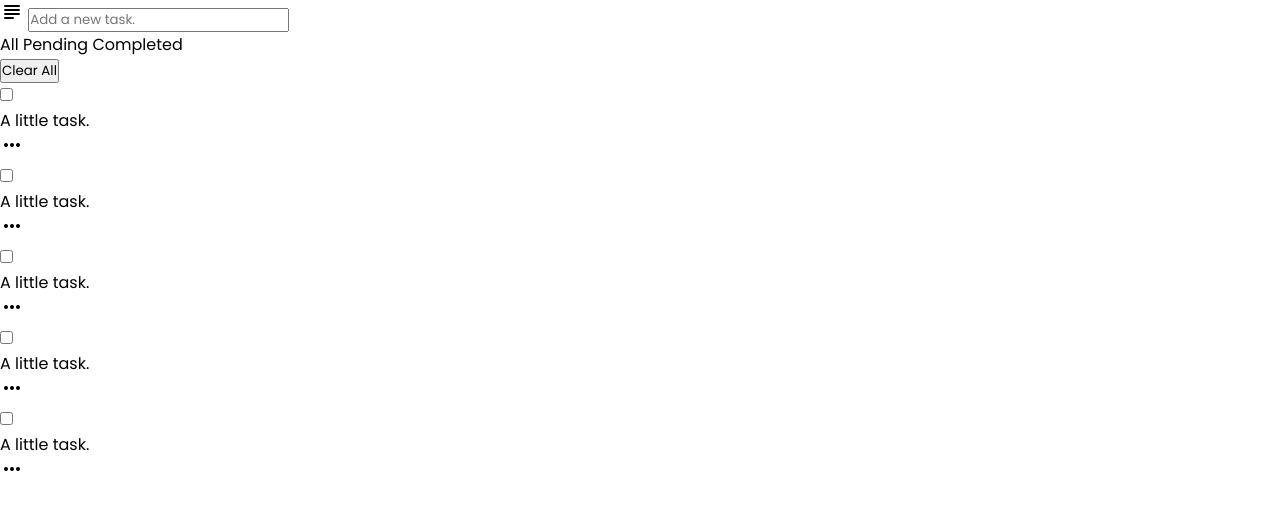
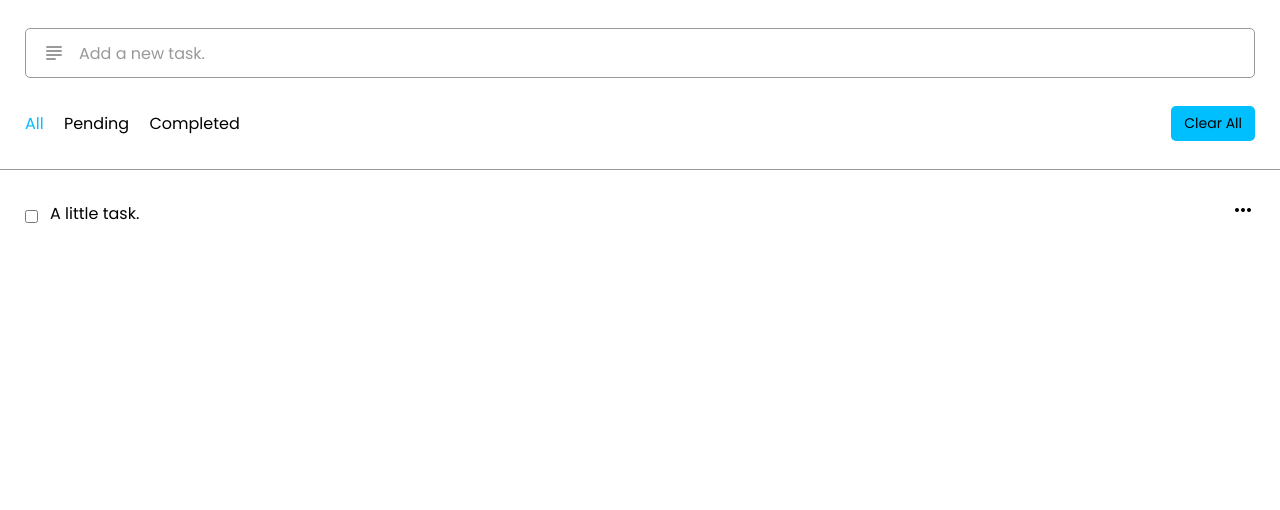
Before and after one commit to deltour-hugo/To-Do, a plain HTML site: page index.html in a window 1280 px wide. Drawn offline with Linux system fonts and the light colour scheme.

Commit message:
Updating style.

```diff
--- a/app.css
+++ b/app.css
@@ -19,7 +19,15 @@
 }
 
 :root {
+    --color-primary: #00BFFF;
     --color-light: #FFFFFF;
+    --color-lighter: #F1F1F1;
+    --color-contrast: #999999;
+    --distance-horiz: 25px;
+    --distance-vert: 28px;
+    --border-radius: 5px;
+    --font-current: 16px;
+    --duration: .3s;
 }
 
 * {
@@ -30,11 +38,152 @@
 }
 
 body {
+    overflow: hidden;
     background: var(--color-light);
+}
+
+body::-webkit-scrollbar {
+    width: 7px;
+    background: var(--color-contrast);
 }
 
 .container {
     height: 100vh;
     width: 100vw;
+    padding: var(--distance-vert) 0;
     background: var(--color-light);
 }
+
+.task-input {
+    height: 50px;
+    padding: 0 var(--distance-horiz);
+    position: relative;
+}
+
+.task-input i {
+    position: absolute;
+    top: 50%;
+    transform: translate(17px, -50%);
+    color: var(--color-contrast);
+}
+
+.task-input input {
+    height: 100%;
+    width: 100%;
+    outline: none;
+    font-size: var(--font-current);
+    border: 1px solid var(--color-contrast);
+    border-radius: var(--border-radius);
+    padding: 0 20px 0 53px;
+}
+
+.task-input input::placeholder {
+    color: var(--color-contrast);
+}
+
+.task-input input:focus {
+    border: 1px solid var(--color-primary);
+}
+
+.controls, li {
+    display: flex;
+    justify-content: space-between;
+    align-items: center;
+}
+
+.controls {
+    padding: var(--distance-vert) var(--distance-horiz);
+    border-bottom: 1px solid var(--color-contrast);
+}
+
+.filters span {
+    margin: 0 8px;
+    font-size: var(--font-current);
+    cursor: pointer;
+}
+
+.filters span:first-child {
+    margin-left: 0;
+}
+
+.filters span.active {
+    color: var(--color-primary);
+}
+
+.controls .clear-btn {
+    padding: 7px 13px;
+    outline: none;
+    font-size: 14px;
+    background: var(--color-primary);
+    border: none;
+    border-radius: var(--border-radius);
+    cursor: pointer;
+}
+
+.task-box {
+    margin: var(--distance-vert) var(--distance-horiz);
+}
+
+.task-box .task {
+    list-style: none;
+    font-size: var(--font-current);
+    margin-bottom: var(--distance-vert);
+    padding-bottom: var(--distance-vert);
+    border-bottom: 1px solid var(--color-contrast);
+}
+
+.task-box .task:last-child {
+    margin-bottom: 0;
+    padding-bottom: 0;
+    border-bottom: 0;
+}
+
+.task label {
+    display: flex;
+}
+
+.task label input {
+    margin-top: 6px;
+    margin-right: 12px;
+}
+
+.task .settings {
+    cursor: pointer;
+    position: relative;
+}
+
+.settings .task-menu {
+    position: absolute;
+    right: -5px;
+    padding: 5px 0;
+    border-radius: var(--border-radius);
+    box-shadow: 0 0 6px var(--color-contrast);
+    transform: scale(0);
+    transform-origin: top right;
+    transition: transform var(--duration) ease;
+    z-index: 2;
+}
+
+.settings:hover .task-menu {
+    transform: scale(1);
+}
+
+.task-menu li {
+    height: 25px;
+    font-size: var(--font-current);
+    margin-bottom: 2px;
+    padding: 17px 15px;
+    justify-content: flex-start;
+}
+
+.task-menu li:last-child {
+    margin-bottom: 0;
+}
+
+.task-menu li:hover {
+    background: var(--color-lighter);
+}
+
+.task-menu li i {
+    padding-right: 8px;
+}
--- a/index.html
+++ b/index.html
@@ -15,7 +15,7 @@
         </div>
         <div class="controls">
             <div class="filters">
-                <span id="all">All</span>
+                <span id="all" class="active">All</span>
                 <span id="pending">Pending</span>
                 <span id="completed">Completed</span>
             </div>
@@ -29,46 +29,10 @@
                 </label>
                 <div class="settings">
                     <i class="material-icons-round">more_horiz</i>
-                </div>
-            </li>
-
-            <li class="task">
-                <label for="1">
-                    <input type="checkbox" id="1">
-                    <p>A little task.</p>
-                </label>
-                <div class="settings">
-                    <i class="material-icons-round">more_horiz</i>
-                </div>
-            </li>
-
-            <li class="task">
-                <label for="1">
-                    <input type="checkbox" id="1">
-                    <p>A little task.</p>
-                </label>
-                <div class="settings">
-                    <i class="material-icons-round">more_horiz</i>
-                </div>
-            </li>
-
-            <li class="task">
-                <label for="1">
-                    <input type="checkbox" id="1">
-                    <p>A little task.</p>
-                </label>
-                <div class="settings">
-                    <i class="material-icons-round">more_horiz</i>
-                </div>
-            </li>
-
-            <li class="task">
-                <label for="1">
-                    <input type="checkbox" id="1">
-                    <p>A little task.</p>
-                </label>
-                <div class="settings">
-                    <i class="material-icons-round">more_horiz</i>
+                    <ul class="task-menu">
+                        <li><i class="material-icons-round">edit</i>Edit</li>
+                        <li><i class="material-icons-round">delete</i>Delete</li>
+                    </ul>
                 </div>
             </li>
         </ul>
```
